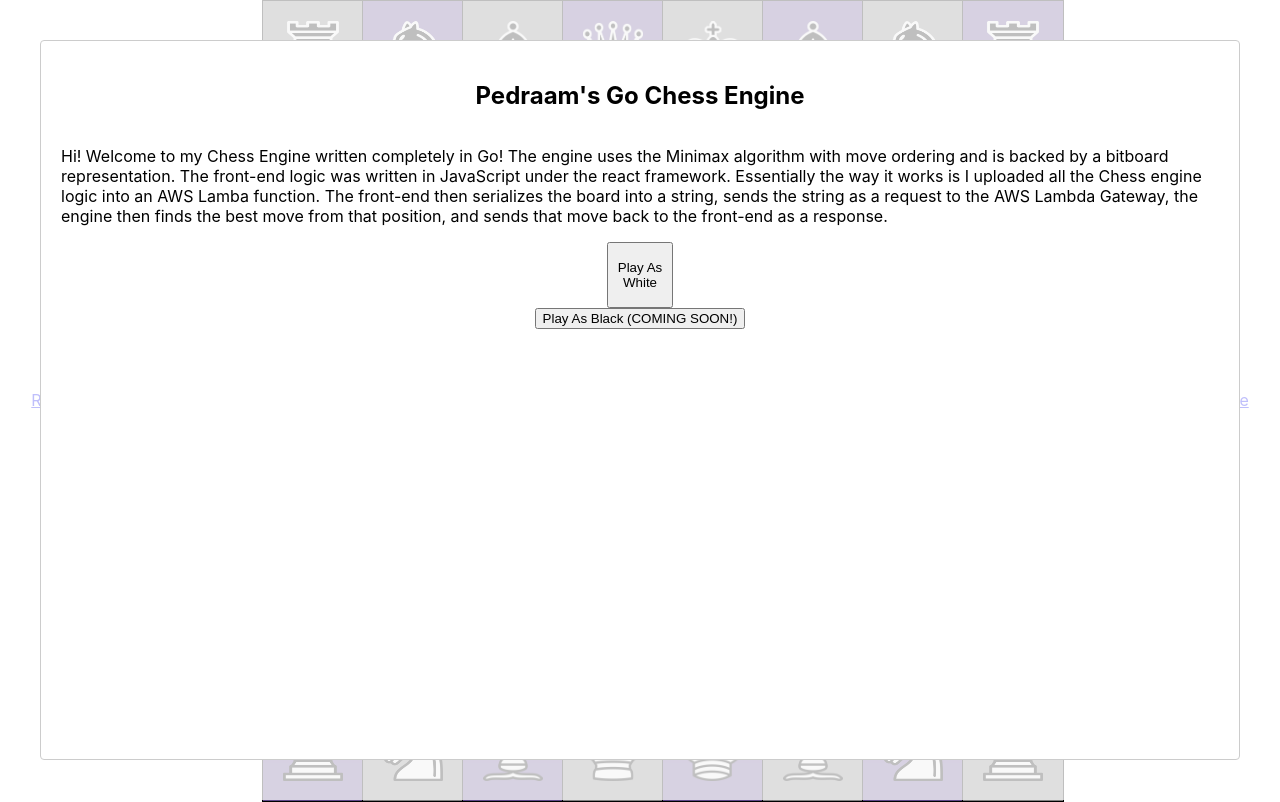
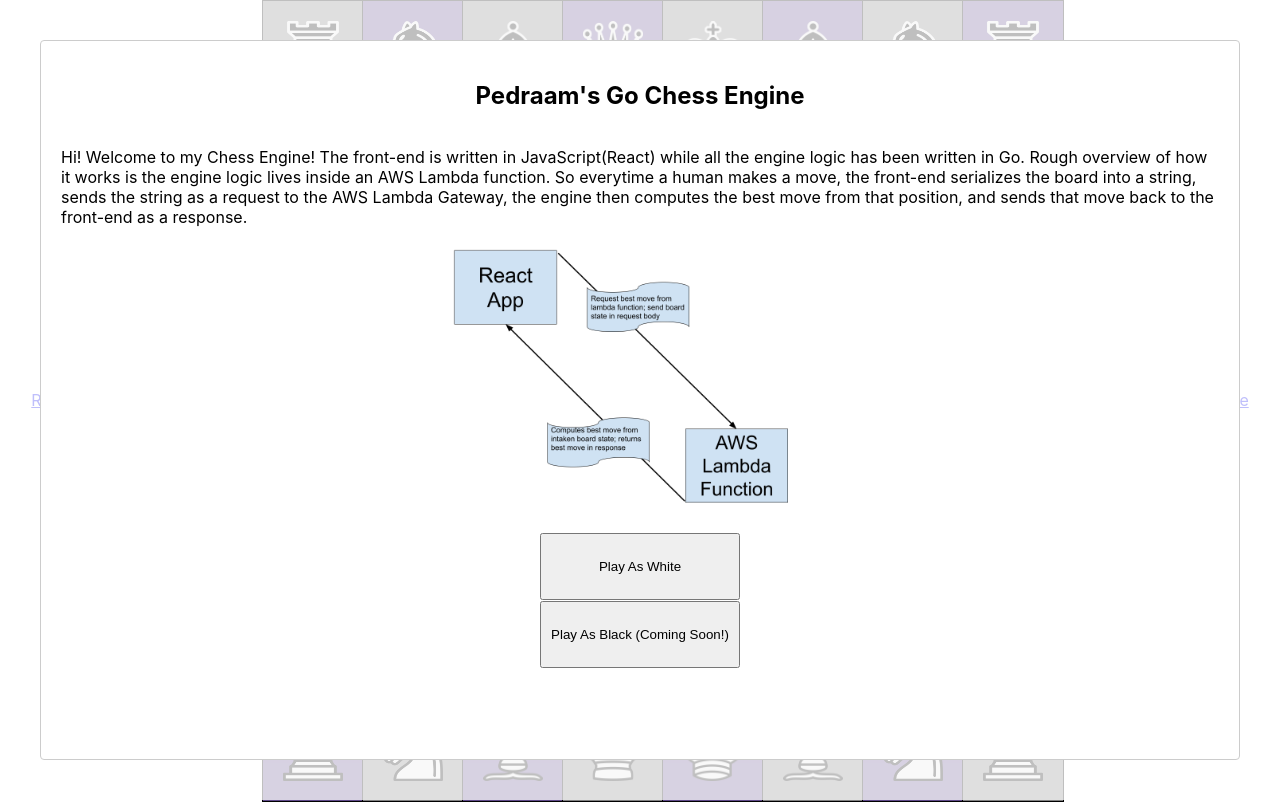
Before and after one commit to pedraamn/React-Chess-Frontend, a React (Create React App) app: page / in a window 1280 px wide. Built offline with nearby package versions, Linux system fonts and the light colour scheme.

Commit message:
update enter modal, add design drawing

```diff
--- a/src/App.js
+++ b/src/App.js
@@ -1,5 +1,6 @@
 
 import React, { useState } from 'react';
+import designOverview from '../src/assets/designOverview.png'
 import Modal from 'react-modal/lib/components/Modal';
 import Chessboard from './components/Chessboard';
 
@@ -17,19 +18,23 @@
 
     <div style={{display: 'flex', alignItems: 'center', justifyContent: 'center', gap: '4em'}}>
       <Modal isOpen={modalIsOpen} onRequestClose={closeModal}>
-        <div style={{display: 'flex', alignItems: 'center', justifyContent: 'space-between', flexDirection: 'column'}}>
+        <div style={{display: 'flex', alignItems: 'center', justifyContent: 'space-between', flexDirection: 'column', gap: '0.1em'}}>
           <h2>Pedraam's Go Chess Engine</h2>
-          <p>Hi! Welcome to my Chess Engine written completely in Go! The engine uses the Minimax algorithm with move ordering
-            and is backed by a bitboard representation. The front-end logic was written in JavaScript under the react framework.
-            Essentially the way it works is I uploaded all the Chess engine logic into an AWS Lamba function. The front-end
-            then serializes the board into a string, sends the string as a request to the AWS Lambda Gateway, the engine then
-            finds the best move from that position, and sends that move back to the front-end as a response.</p>
+          <p>Hi! Welcome to my Chess Engine! The front-end is written in JavaScript(React) while all the engine logic has been written in Go.
+            Rough overview of how it works is the engine logic lives inside an AWS Lambda function. So everytime a human makes a move, the front-end
+            serializes the board into a string, sends the string as a request to the AWS Lambda Gateway, the engine then
+            computes the best move from that position, and sends that move back to the front-end as a response.</p>
+          <img src={designOverview} style={{height: '33%', width: '33%'}}/>
           <button style={{
             height: '5em',
-            width: '5em',
+            width: '15em',
 
           }}onClick={closeModal}>Play As White</button>
-          <button>Play As Black (COMING SOON!)</button>
+          <button style={{
+            height: '5em',
+            width: '15em',
+
+          }}>Play As Black (Coming Soon!)</button>
         </div>
       </Modal>
       <a href="https://github.com/pedraamn/React-Chess-Frontend" target="_blank">React Front-end Code</a>
```
Also changed, not shown: src/assets/designOverview.png (added).
